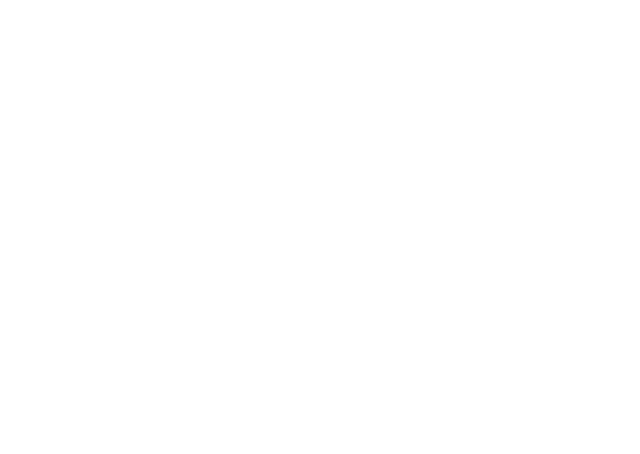
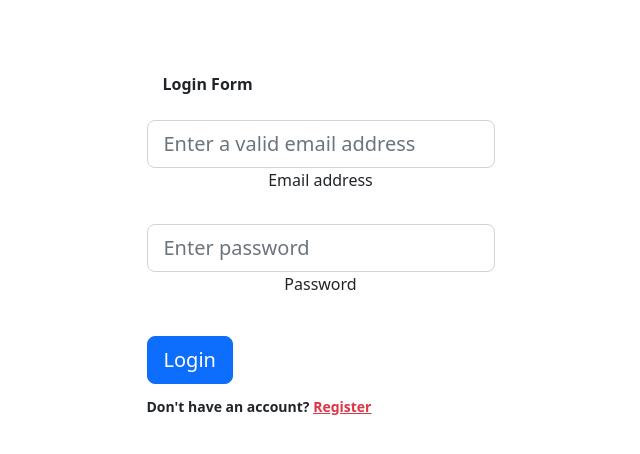
Before and after one commit to iDannyGR/React-course, a React (Create React App) app in the folder 08-router/: page /login in a window 1280 px wide. Shown: the top 454 px of the page, without its empty margins (366-1006 px from the left). Built offline with nearby package versions, Linux system fonts and the light colour scheme.

Commit message:
alcaldia

```diff
--- a/08-router/src/components/LoginForm.jsx
+++ b/08-router/src/components/LoginForm.jsx
@@ -1,12 +1,39 @@
 import React from 'react'
-import PropTypes from 'prop-types'
 
-const LoginForm = props => {
+const LoginForm = () => {
   return (
-    <div>LoginForm</div>
+    <section className="vh-100">
+  <div className="container-fluid h-custom">
+    <div className="row d-flex justify-content-center align-items-center h-100">
+      <div className="col-md-8 col-lg-6 col-xl-4 offset-xl-1">
+        <form>
+          <div className="divider d-flex align-items-center my-4">
+            <p className="text-center fw-bold mx-3 mb-0">Login Form</p>
+          </div>
+
+          <div className="form-outline mb-4">
+            <input type="email" id="form3Example3" className="form-control form-control-lg"
+              placeholder="Enter a valid email address" />
+            <label className="form-label" for="form3Example3">Email address</label>
+          </div>
+          <div className="form-outline mb-3">
+            <input type="password" id="form3Example4" className="form-control form-control-lg"
+              placeholder="Enter password" />
+            <label className="form-label" for="form3Example4">Password</label>
+          </div>
+          <div className="text-center text-lg-start mt-4 pt-2">
+            <button type="button" className="btn btn-primary btn-lg">Login</button>
+            <p className="small fw-bold mt-2 pt-1 mb-0">Don't have an account? <a href="#!"
+                className="link-danger">Register</a></p>
+          </div>
+
+        </form>
+      </div>
+    </div>
+  </div>
+
+</section>
+
   )
 }
-
-LoginForm.propTypes = {}
-
 export default LoginForm
--- a/08-router/src/pages/LoginScreen.jsx
+++ b/08-router/src/pages/LoginScreen.jsx
@@ -1,10 +1,11 @@
 import React from 'react';
+import LoginForm from '../components/LoginForm';
 
 
 const LoginScreen = () => {
   return (
       <div className='container mt-5 text-center'>
-
+          <LoginForm />
     </div>
   )
 }
```
